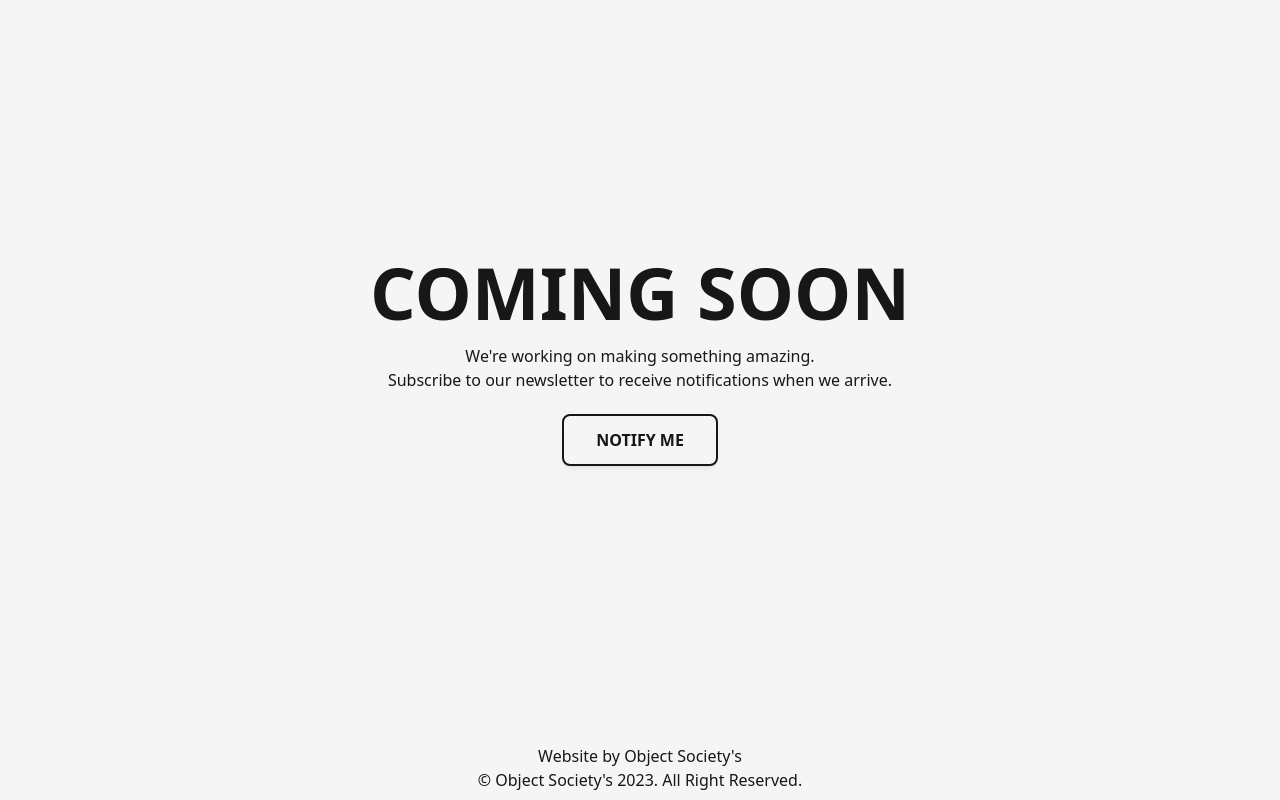
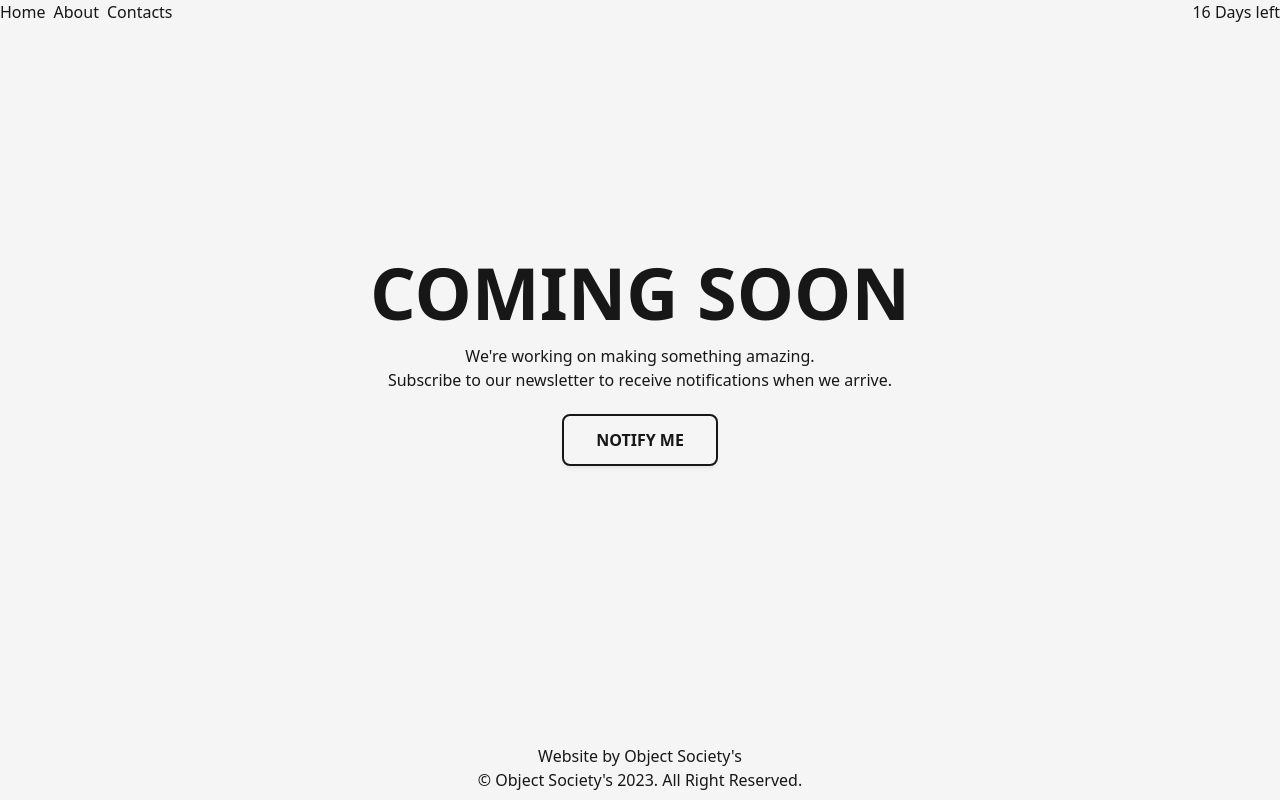
Before and after one commit to fiquell/comsoons, a React (Vite) app: page / in a window 1280 px wide. Built offline with nearby package versions, Linux system fonts and the light colour scheme.

Commit message:
added initial navbar components

```diff
--- /dev/null
+++ b/src/components/Navbar.tsx
@@ -0,0 +1,67 @@
+import { navLinks } from "@/constants";
+import { Links } from "@/types";
+import { Icon } from "@iconify/react";
+import { useEffect, useRef, useState } from "react";
+import { Link } from "react-router-dom";
+
+export default function Navbar() {
+  const [menuOpen, setMenuOpen] = useState(false);
+  const menuRef = useRef<HTMLDivElement | null>(null);
+
+  useEffect(function () {
+    function handleOutsideClick(event: MouseEvent) {
+      if (menuRef.current && !menuRef.current.contains(event.target as Node)) {
+        setMenuOpen(false);
+      }
+    }
+
+    document.addEventListener("mousedown", handleOutsideClick);
+    return function () {
+      document.removeEventListener("mousedown", handleOutsideClick);
+    };
+  }, []);
+
+  function toggle() {
+    setMenuOpen(!menuOpen);
+  }
+
+  function renderNavLinks(links: Links[]) {
+    return links.map(function (item) {
+      return (
+        <Link
+          key={item.label}
+          to={item.url}
+          onClick={toggle}
+          className="px-4 py-2 font-medium md:p-0">
+          {item.label}
+        </Link>
+      );
+    });
+  }
+
+  return (
+    <nav className="absolute w-full">
+      <div className="flex items-center justify-between">
+        <div ref={menuRef} className="relative md:hidden">
+          <button type="button" onClick={toggle} className="text-3xl">
+            <span className="sr-only">Menu</span>
+            <Icon icon="line-md:align-left" />
+          </button>
+          {menuOpen && (
+            <div className="absolute z-50 ml-2 w-56 rounded-md bg-neutral-50 shadow-md">
+              <div className="flex flex-col justify-center gap-2 p-2">
+                {renderNavLinks(navLinks)}
+              </div>
+            </div>
+          )}
+        </div>
+        <div className="hidden md:block">
+          <div className="flex items-center gap-2">
+            {renderNavLinks(navLinks)}
+          </div>
+        </div>
+        <p className="font-medium">16 Days left</p>
+      </div>
+    </nav>
+  );
+}
--- a/src/routes/Root.tsx
+++ b/src/routes/Root.tsx
@@ -1,9 +1,13 @@
+import Navbar from "@/components/Navbar";
 import { Outlet } from "react-router-dom";
 
 export default function Root() {
   return (
-    <div>
-      <Outlet />
+    <div className="relative">
+      <Navbar />
+      <div>
+        <Outlet />
+      </div>
     </div>
   );
 }
```
